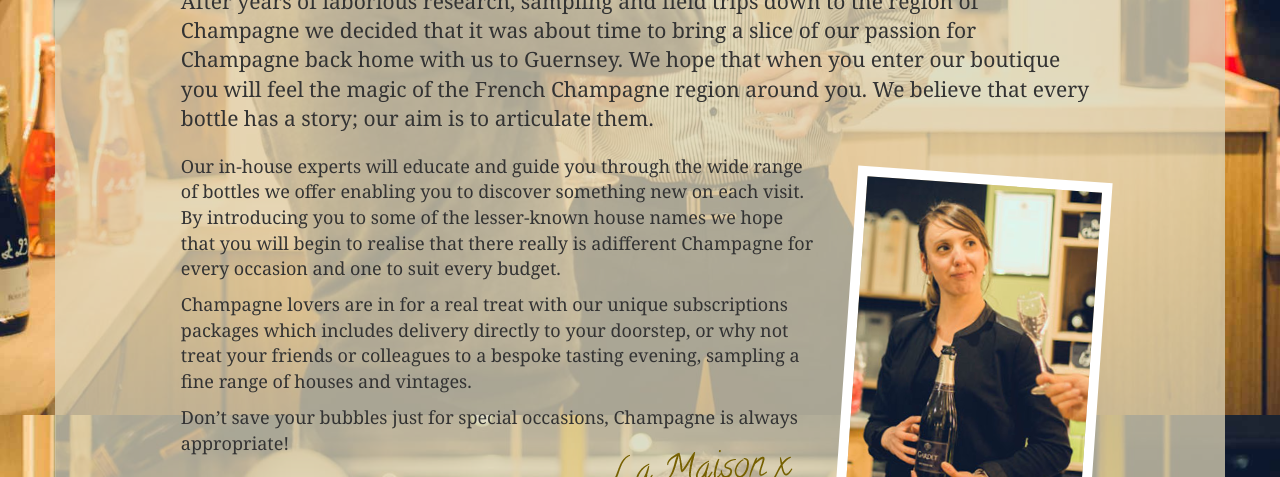
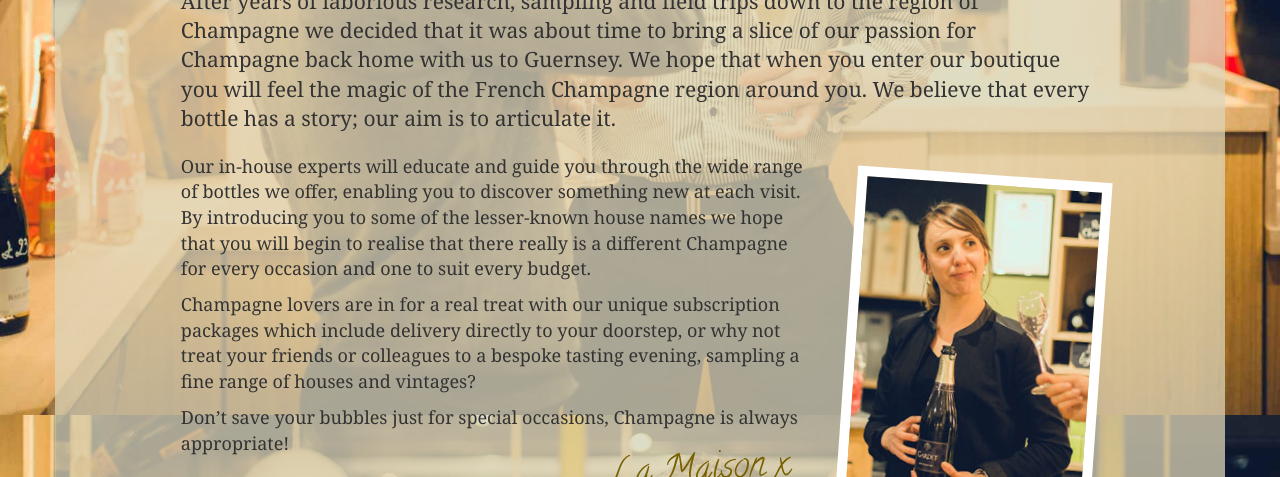
Before and after one commit to lmdc/lmdc.github.io, a Jekyll site: the page built from about.html, in a window 1280 px wide. Shown: the part 485-962 px from the top of the page. Built offline with Jekyll 4.4.1, drawn with Linux system fonts in a browser that asks for light colours; some of the changed text lies outside the part shown.

Commit message:
Copy corrections.

```diff
--- a/about.html
+++ b/about.html
@@ -10,18 +10,18 @@ class: about
   to the region of Champagne we decided that it was about time to bring a slice
   of our passion for Champagne back home with us to Guernsey. We hope that when
   you enter our boutique you will feel the magic of the French Champagne region
-  around you. We believe that every bottle has a story; our aim is to articulate them.</p>
+  around you. We believe that every bottle has a story; our aim is to articulate it.</p>
 </div>
 
 <div class="col-md-7 col-md-offset-1">
   <p>Our in-house experts will educate and guide you through the wide range of bottles
-    we offer enabling you to discover something new on each visit. By introducing you
+    we offer, enabling you to discover something new at each visit. By introducing you
     to some of the lesser-known house names we hope that you will begin to realise that
-    there really is adifferent Champagne for every occasion and one to suit every budget.</p>
+    there really is a different Champagne for every occasion and one to suit every budget.</p>
 
-  <p>Champagne lovers are in for a real treat with our unique subscriptions packages which
-    includes delivery directly to your doorstep, or why not treat your friends or colleagues
-    to a bespoke tasting evening, sampling a fine range of houses and vintages.</p>
+  <p>Champagne lovers are in for a real treat with our unique subscription packages which
+    include delivery directly to your doorstep, or why not treat your friends or colleagues
+    to a bespoke tasting evening, sampling a fine range of houses and vintages?</p>
 
   <p>Don’t save your bubbles just for special occasions, Champagne is always appropriate!
     <img src="/images/signature.png" alt="La Maison x" class="signature">
--- a/index.html
+++ b/index.html
@@ -5,9 +5,9 @@ class: home
 ---
 
 <div class="col-md-8 col-md-offset-2">
-  <p class="lead">Welcome to our French inspired Champagne boutique offering everything
-    from the big name Champagnes that you know and love, to the niche brands that you may
-    not yet have had the pleasure to enjoy.</p>
+  <p class="lead">Welcome to our French-inspired Champagne boutique offering everything
+    from the big-name Champagnes that you know and love, to the niche brands that you may
+    not yet have had the pleasure to enjoying.</p>
 
   <p>Let us introduce you to the world of Champagne with a bespoke tasting evening or
     perhaps you’d like to sign up to some regular indulgence with our subscription offer.</p>
--- a/subscriptions.html
+++ b/subscriptions.html
@@ -28,8 +28,8 @@ class: subscriptions
     <div class="col-md-6 text-left">
       <ul>
         <li>12 monthly payments</li>
-        <li>four home deliveries</li>
-        <li>Six bottles in each delivery</li>
+        <li>4 home deliveries</li>
+        <li>6 bottles in each delivery</li>
       </ul>
     </div>
 
```
